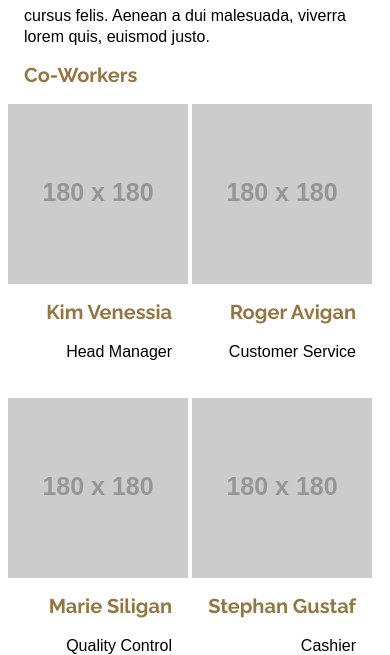
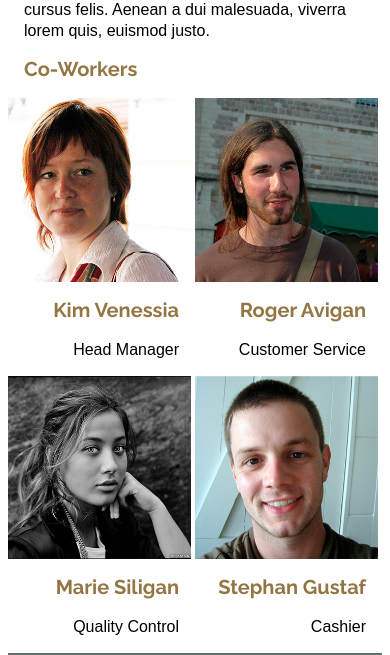
Before and after one commit to sebastiann88/assignment3, a plain HTML site: page about.html in a window 390 px wide. Shown: the part 1017-1672 px from the top of the page. Drawn offline with Linux system fonts and the light colour scheme; placeholder pictures from the web are drawn by us.

Commit message:
Finished About Page and Made It Responsive

```diff
--- a/about.html
+++ b/about.html
@@ -32,7 +32,7 @@
         <h5 class="less-margin">CEO</h5>
     </div>
 
-    <img class="company-ceo" src="http://placehold.it/384x/220x" alt"">
+    <img class="width-100%" src="images/ceo-david-mcmurray.jpg" alt="CEO David McMurray">
 
     <h2 class="light-brown">Comapany Overview</h2>
 
@@ -42,46 +42,41 @@ Duis a accumsan purus. Suspendisse tortor eros, varius ut pellentesque gravida,
 
     <h3 class="light-brown">Co-Workers</h3>
 
-    <div class="media inline">
-        <div>
-            <img class="product-preview" src="http://placehold.it/180x/140x" alt"">
-        </div>
-        <div class="media-body">
+    <div class="media">
+    <div class="inline media-img">
+        <div class="max-width">
+            <img class="image-flex-2" src="images/kim-venessia.jpg" alt="Kim Venessia">
             <h3 class="right-align light-brown">Kim Venessia</h3>
             <p class="right-align">Head Manager</p>
         </div>
     </div>
 
-    <div class="media inline">
-        <div>
-            <img class="product-preview" src="http://placehold.it/180x/140x" alt"">
-        </div>
-        <div class="media-body">
+    <div class="inline media-img">
+        <div class="max-width">
+            <img class="image-flex-2" src="images/roger-avigan.jpg" alt="Roger Avigan">
             <h3 class="right-align light-brown">Roger Avigan</h3>
             <p class="right-align">Customer Service</p>
         </div>
     </div>
+    </div>
 
-    <div class="media inline">
-        <div>
-            <img class="product-preview" src="http://placehold.it/180x/140x" alt"">
-        </div>
-        <div class="media-body">
+    <div class="media">
+    <div class="inline media-img">
+        <div class="max-width">
+            <img class="image-flex-2" src="images/marie-siligan.jpg" alt="Marie Siligan">
             <h3 class="right-align light-brown">Marie Siligan</h3>
             <p class="right-align">Quality Control</p>
         </div>
     </div>
 
-    <div class="media inline">
-        <div>
-            <img class="product-preview" src="http://placehold.it/180x/140x" alt"">
-        </div>
-        <div class="media-body">
+    <div class="inline media-img">
+        <div class="max-width">
+            <img class="image-flex-2" src="images/stephan-gustaf.jpg" alt="Stephan Gustaf">
             <h3 class="right-align light-brown">Stephan Gustaf</h3>
             <p class="right-align">Cashier</p>
         </div>
     </div>
-
+    </div>
 
     <footer class="media dark-green"> <!-- Div is an empty box to group elements -->
         <div class="media-img">
--- a/css/general.css
+++ b/css/general.css
@@ -47,11 +47,6 @@ img {
     width: 2.5rem;
     display: inline-block;
     margin: 0.5rem;
-}
-
-.company-name {
-    width: 100%;
-    text-align: center;
 }
 
 h1 {
@@ -249,15 +244,14 @@ figcaption {
     text-align: right;
 }
 
-.company-ceo {
-    width: 384px;
-    height: 220px;
+.company-name {
+    width: 100%;
+    text-align: center;
 }
 
 .ceo {
     position: absolute;
-    color: white;
-    left: 15.5rem;
+    left: 1rem;
 }
 
 .less-margin {
```
Also changed, not shown: images/ceo-david-mcmurray.jpg (added), images/kim-venessia.jpg (added), images/marie-siligan.jpg (added), images/roger-avigan.jpg (added), images/stephan-gustaf.jpg (added).
